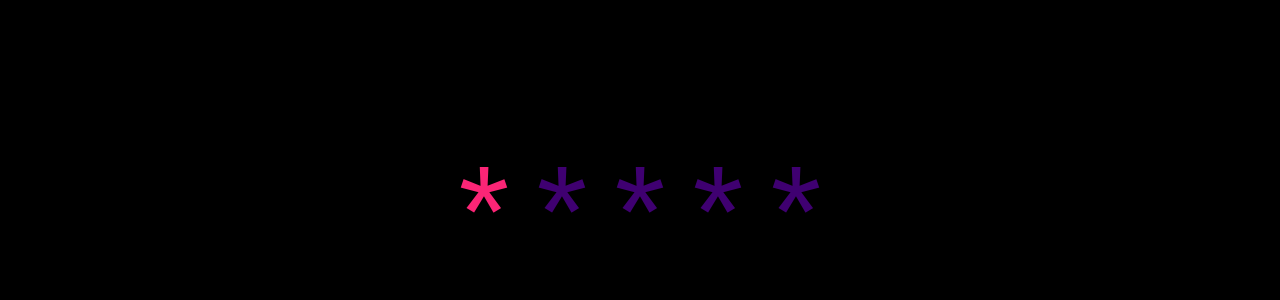
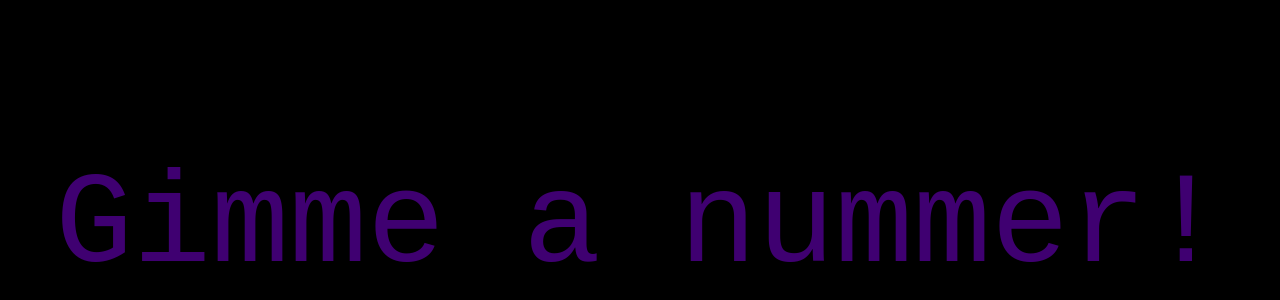
Before and after one commit to altsanz/eleveneleven, a React (Create React App) app: page / in a window 1280 px wide. Shown: the part 174-474 px from the top of the page. Built offline with nearby package versions, Linux system fonts and the light colour scheme.

Commit message:
prevent triggering error alllowing user to interact first

```diff
--- a/src/App.tsx
+++ b/src/App.tsx
@@ -1,18 +1,43 @@
 import React from "react";
 import "./App.css";
 import NumberWrapper from "./components/NumberWrapper";
+const MAX_NUMBER = 9999;
+const generateRandomNumber = (max: number) => Math.round(Math.random() * max);
+function App() {
+  const timerRef = React.useRef<ReturnType<typeof setTimeout>>();
+  const [letsGo, setLetsGo] = React.useState(false);
+  const [number, setNumber] = React.useState(() =>
+    generateRandomNumber(MAX_NUMBER)
+  );
 
-function App() {
-  const [number, setNumber] = React.useState(() =>
-    Math.round(Math.random() * 99999)
+  React.useEffect(() => {
+    const utterance = new SpeechSynthesisUtterance(number.toString());
+    utterance.rate = 0.8;
+    utterance.lang = "de-DE";
+    letsGo && setTimeout(() => window.speechSynthesis.speak(utterance));
+    return () => window.speechSynthesis.cancel();
+  }, [letsGo, number]);
+
+  const renewNumber = () => {
+    timerRef.current = setTimeout(
+      () => setNumber(generateRandomNumber(MAX_NUMBER)),
+      1000
+    );
+  };
+
+  React.useEffect(
+    () => () => {
+      timerRef.current && clearTimeout(timerRef.current);
+    },
+    []
   );
-  console.log(number);
+  console.log({ number });
   return (
     <div className="App h-screen">
-      <NumberWrapper
-        number={number}
-        onComplete={() => setNumber(Math.round(Math.random() * 99999))}
-      />
+      {letsGo && <NumberWrapper number={number} onComplete={renewNumber} />}
+      {!letsGo && (
+        <button onClick={() => setLetsGo(true)}>Gimme a nummer!</button>
+      )}
     </div>
   );
 }
--- a/src/components/NumberWrapper.tsx
+++ b/src/components/NumberWrapper.tsx
@@ -34,7 +34,6 @@ const useRevealingNumber = (
   number: number
 ): Readonly<[ReadonlyArray<DigitMetadata>, number, boolean]> => {
   const [activeDigit, setActiveDigit] = React.useState(0);
-  console.log({ number });
   const [digitsTemp, setDigits] = React.useState<ReadonlyArray<DigitMetadata>>(
     number
       .toString(10)
```
